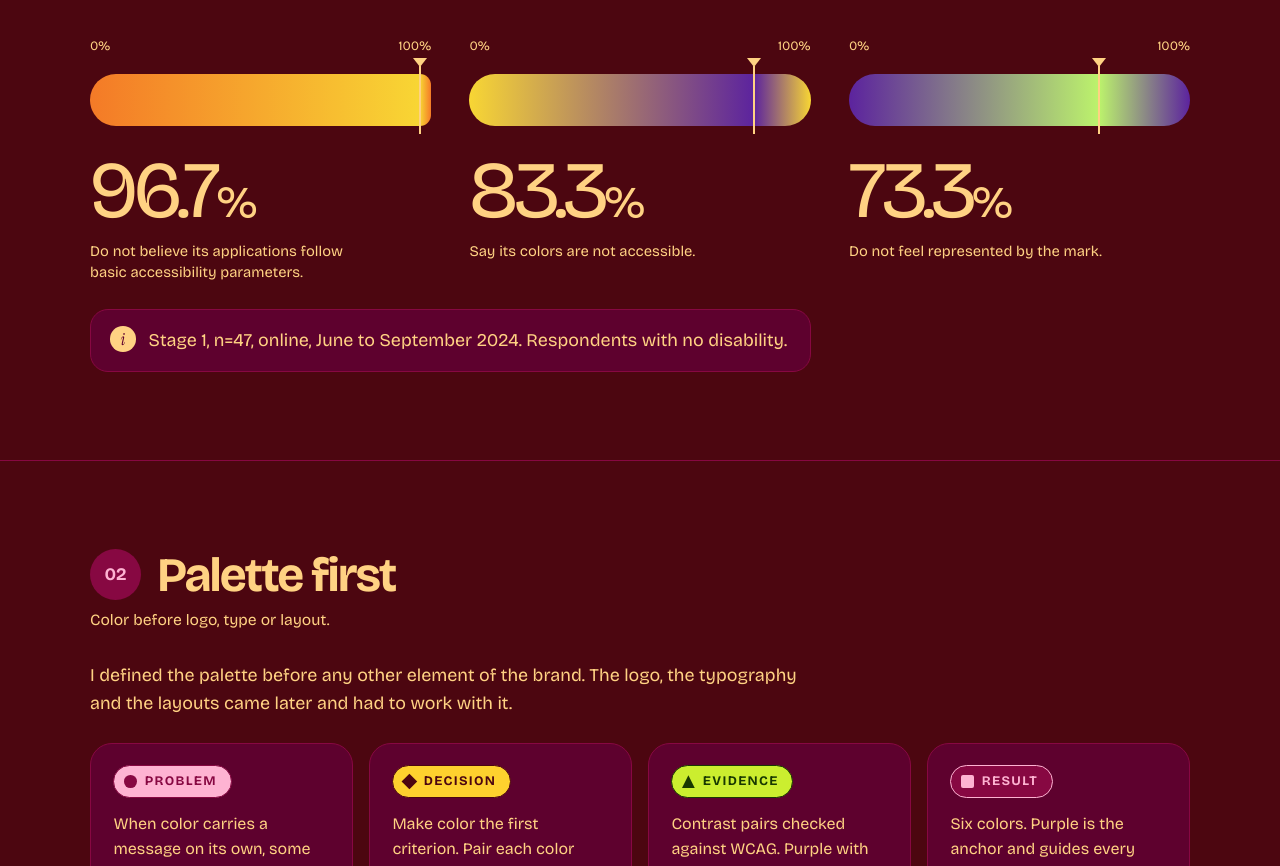
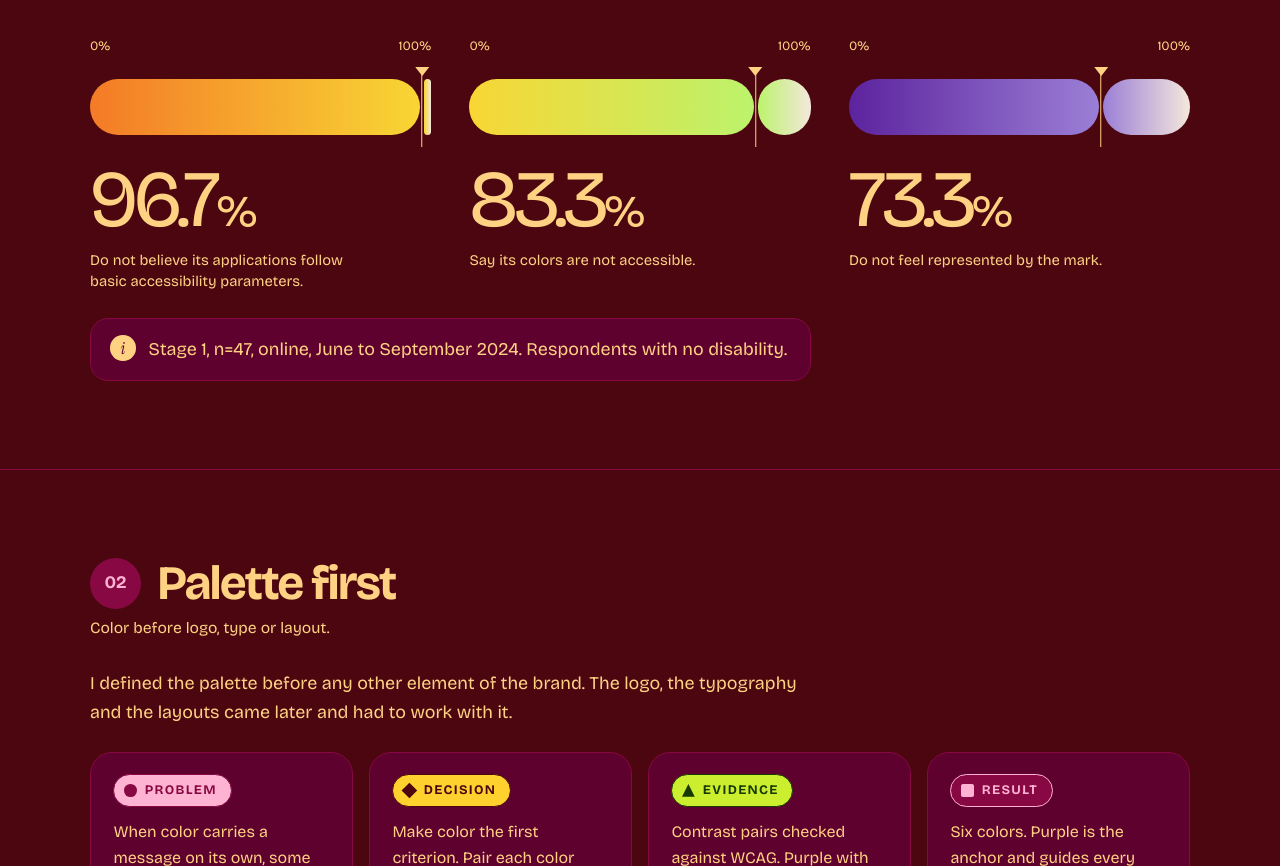
Before and after one commit to adrielioliveira/adrieli.com.br, a plain HTML site: page tcc.html in a window 1280 px wide. Shown: the part 1672-2538 px from the top of the page. Drawn offline with nearby package versions, Linux system fonts and the light colour scheme.

Commit message:
Survey chart: rounded split bars with a gap and centered marker, as in the reference
Claude-Session: https://claude.ai/code/session_01CNSycsoiJ7VY15HarVnqcG

```diff
--- a/style.css
+++ b/style.css
@@ -1605,13 +1605,13 @@ html.pausado *, html.pausado *::before, html.pausado *::after { animation-play-s
 /* Gráfico da pesquisa (referência: barra em gradiente dividida, marcador triangular, número grande) */
 .rng-grade { display: grid; grid-template-columns: repeat(3, minmax(0, 1fr)); gap: clamp(1.4rem, 3vw, 2.6rem); margin: 2.4rem 0 1rem; }
 .rng { margin: 0; min-width: 0; }
-.rng-escala { display: flex; justify-content: space-between; font-size: .8rem; color: var(--cinza); margin-bottom: 1.1rem; }
-.rng-barra { position: relative; display: flex; height: 52px; border-radius: 999px; overflow: visible; }
-.rng-a, .rng-b { display: block; height: 100%; }
-.rng-a { width: var(--v); background: linear-gradient(90deg, var(--g1), var(--g2)); border-radius: 999px 0 0 999px; }
-.rng-b { flex: 1; background: linear-gradient(90deg, var(--g2), var(--g1)); border-radius: 0 999px 999px 0; }
-.rng-marca { position: absolute; top: -8px; bottom: -8px; left: var(--v); width: 2px; background: var(--tinta); transform: translateX(-1px); }
-.rng-marca::before { content: ""; position: absolute; top: -8px; left: -6px; border-left: 7px solid transparent; border-right: 7px solid transparent; border-top: 9px solid var(--tinta); }
+.rng-escala { display: flex; justify-content: space-between; font-size: .8rem; color: var(--cinza); margin-bottom: 1.4rem; }
+.rng-barra { position: relative; display: flex; gap: 4px; height: 56px; }
+.rng-a, .rng-b { display: block; height: 100%; border-radius: 999px; }
+.rng-a { width: var(--v); background: linear-gradient(90deg, var(--g1), var(--g2)); }
+.rng-b { flex: 1; background: linear-gradient(90deg, var(--g3), var(--g4)); }
+.rng-marca { position: absolute; top: -12px; bottom: -12px; left: calc(var(--v) + 2px); width: 1.5px; background: var(--tinta); transform: translateX(-50%); }
+.rng-marca::before { content: ""; position: absolute; top: 0; left: 50%; transform: translateX(-50%); border-left: 7px solid transparent; border-right: 7px solid transparent; border-top: 9px solid var(--tinta); }
 .rng-num { font-size: clamp(3.2rem, 7vw, 5rem); line-height: .9; letter-spacing: -.05em; color: var(--tinta); margin: 1.8rem 0 .9rem; font-weight: 400; }
 .rng-num small { font-size: .55em; color: var(--cinza); }
 .rng figcaption { font-size: .92rem; color: var(--cinza); line-height: 1.45; max-width: 30ch; }
--- a/tcc.html
+++ b/tcc.html
@@ -91,19 +91,19 @@
           <div class="rng-grade" role="group" aria-label="Survey results, stage 1, n=47">
             <figure class="rng">
               <div class="rng-escala"><span>0%</span><span>100%</span></div>
-              <div class="rng-barra" style="--v:96.7%;--g1:#F47A27;--g2:#F8D634" aria-hidden="true"><i class="rng-a"></i><i class="rng-b"></i><span class="rng-marca"></span></div>
+              <div class="rng-barra" style="--v:96.7%;--g1:#F47A27;--g2:#F8D634;--g3:#F8D634;--g4:#F4E7DC" aria-hidden="true"><i class="rng-a"></i><i class="rng-b"></i><span class="rng-marca"></span></div>
               <p class="rng-num">96.7<small>%</small></p>
               <figcaption>Do not believe its applications follow basic accessibility parameters.</figcaption>
             </figure>
             <figure class="rng">
               <div class="rng-escala"><span>0%</span><span>100%</span></div>
-              <div class="rng-barra" style="--v:83.3%;--g1:#F8D634;--g2:#5C239E" aria-hidden="true"><i class="rng-a"></i><i class="rng-b"></i><span class="rng-marca"></span></div>
+              <div class="rng-barra" style="--v:83.3%;--g1:#F8D634;--g2:#BCF36C;--g3:#BCF36C;--g4:#F4E7DC" aria-hidden="true"><i class="rng-a"></i><i class="rng-b"></i><span class="rng-marca"></span></div>
               <p class="rng-num">83.3<small>%</small></p>
               <figcaption>Say its colors are not accessible.</figcaption>
             </figure>
             <figure class="rng">
               <div class="rng-escala"><span>0%</span><span>100%</span></div>
-              <div class="rng-barra" style="--v:73.3%;--g1:#5C239E;--g2:#BCF36C" aria-hidden="true"><i class="rng-a"></i><i class="rng-b"></i><span class="rng-marca"></span></div>
+              <div class="rng-barra" style="--v:73.3%;--g1:#5C239E;--g2:#9B7FD6;--g3:#9B7FD6;--g4:#F4E7DC" aria-hidden="true"><i class="rng-a"></i><i class="rng-b"></i><span class="rng-marca"></span></div>
               <p class="rng-num">73.3<small>%</small></p>
               <figcaption>Do not feel represented by the mark.</figcaption>
             </figure>
```
